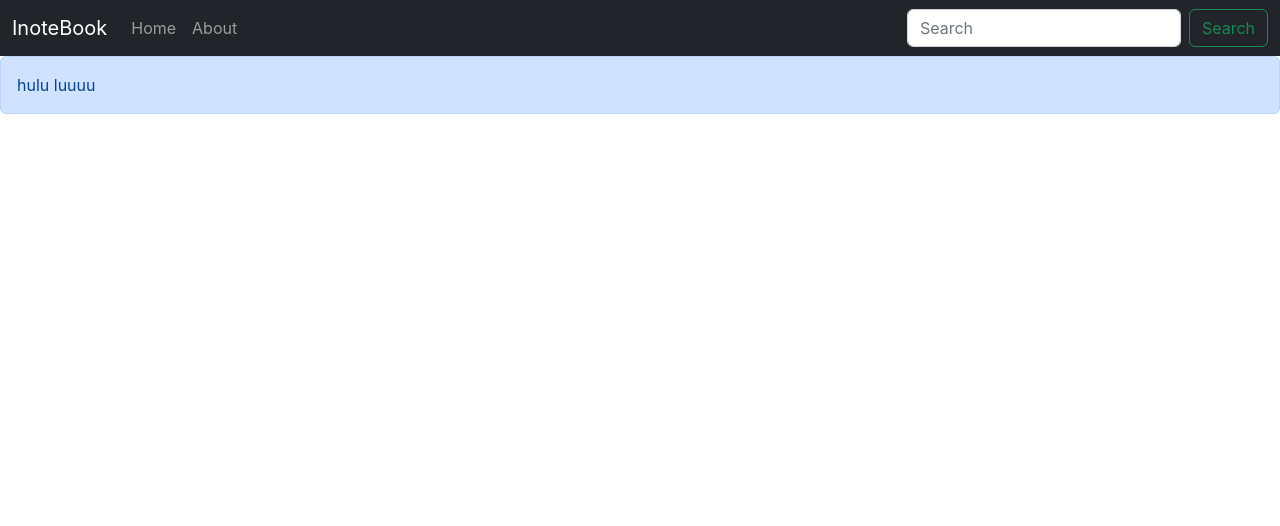
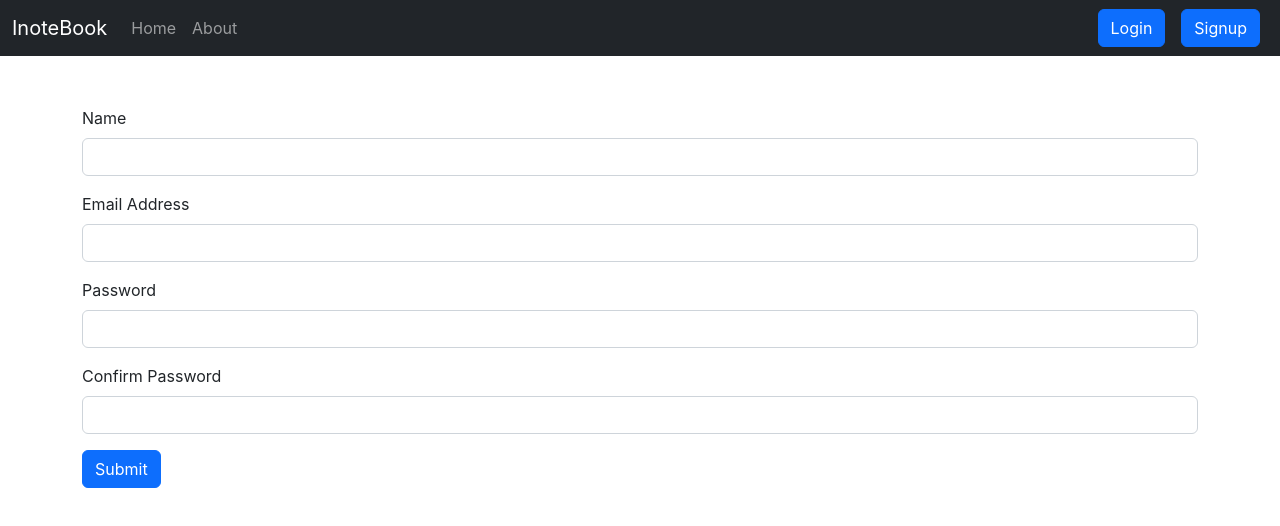
Before and after one commit to pranjal6314/inotebook, a React (Create React App) app: page /Signup in a window 1280 px wide. Shown: the top 526 px of the page. Built offline with nearby package versions, Linux system fonts and the light colour scheme.

Commit message:
adding login and signup page

```diff
--- a/package.json
+++ b/package.json
@@ -9,6 +9,7 @@
     "bcryptjs": "^2.4.3",
     "concurrently": "^7.5.0",
     "jsonwebtoken": "^8.5.1",
+    "node-sass": "^7.0.3",
     "react": "^18.2.0",
     "react-dom": "^18.2.0",
     "react-router-dom": "^6.4.2",
@@ -20,7 +21,7 @@
     "build": "react-scripts build",
     "test": "react-scripts test",
     "eject": "react-scripts eject",
-    "both":"concurrently \"npm run start\" \"nodemon backend/index.js\""
+    "both": "concurrently \"npm run start\" \"nodemon backend/index.js\""
   },
   "eslintConfig": {
     "extends": [
--- a/src/App.js
+++ b/src/App.js
@@ -10,6 +10,8 @@ import Home from './Components/Home';
 import About from './Components/About';
 import NoteState from './Context/notes/NoteState';
 import Alert from './Components/Alert';
+import Login from './Components/login/Login';
+import Signup from './Components/login/Signup' ;
 
 
 function App() {
@@ -24,6 +26,8 @@ function App() {
       <Routes>
           <Route path="/" element={<Home />} />
           <Route path="/About" element={<About />} />
+          <Route path="/Login" element={<Login />} />
+          <Route path="/Signup" element={<Signup />} />
       </Routes>
       </div>
     </Router>
--- a/src/Components/Addnote.js
+++ b/src/Components/Addnote.js
@@ -9,6 +9,7 @@ const Addnote = () => {
     const handleClick=(e)=>{
         e.preventDefault();
         addNote(note.title,note.description,note.tag);
+        setNote({title:"",description:"",tag:""});
     }
     const onchange=(e)=>{
             setNote({...note,[e.target.name]:e.target.value});
@@ -19,18 +20,18 @@ const Addnote = () => {
       <form>
         <div className="mb-3">
           <label htmlFor="title " className="form-label">Title</label>
-          <input type="text" className="form-control" id="title" name='title' aria-describedby="emailHelp" onChange={onchange}  />
+          <input type="text" className="form-control" id="title"minLength={5} value={note.title} required name='title' aria-describedby="emailHelp" onChange={onchange}  />
         </div>
         <div className="mb-3">
           <label htmlFor="description" className="form-label">Description</label>
-          <input type="text" name='description' className="form-control" id="description" onChange={onchange} />
+          <input type="text" name='description'minLength={5} value={note.description} required className="form-control" id="description" onChange={onchange} />
         </div>
         <div className="mb-3">
           <label htmlFor="tag" className="form-label">Tag</label>
-          <input type="text" name='tag' className="form-control" id="tag" onChange={onchange} />
+          <input type="text" name='tag'minLength={5} value={note.tag} required className="form-control" id="tag" onChange={onchange} />
         </div>
 
-        <button type="submit" className="btn btn-primary" onClick={handleClick}>Add Note</button>
+        <button  disabled={note.title.length<5 || note.description.length<5} type="submit" className="btn btn-primary" onClick={handleClick}>Add Note</button>
       </form>
     </div>
   )
--- a/src/Components/Alert.js
+++ b/src/Components/Alert.js
@@ -1,13 +1,18 @@
 import React from 'react'
 
-const Alert = (props) => {
-    return (
-        <div>
-            <div className="alert alert-primary" role="alert">
-                {props.message}
-            </div>
-        </div>
-    )
+function Alert(props) {
+    const capitalize=(word)=>{
+        let a=word.toLowerCase();
+        return a.charAt(0).toUpperCase()+a.slice(1);
+    }
+  return (
+    <div style={{height:"50px"}}>
+   {props.alert && <div className={`alert alert-${props.alert.type} alert-dismissible fade show`} role="alert">
+        <strong>{capitalize(props.alert.type)}</strong>: {props.alert.msg}
+        {/* <button    type="button" className="btn-close" data-bs-dismiss="alert" aria-label="Close"></button> */}
+    </div>}
+    </div>
+  )
 }
 
 export default Alert
--- a/src/Components/Notes.js
+++ b/src/Components/Notes.js
@@ -14,12 +14,12 @@ function Notes() {
   const refclose=useRef(null);
   const [note,setNote]=useState({id:"",etitle:"",edescription:"",etag:""});
   const updatenote=(currentNote)=>{
-    editNote(note.id,note.etitle,note.edescription,note.etag);
       ref.current.click();
       setNote({ id:currentNote._id, etitle:currentNote.title,edescription:currentNote.description,etag:currentNote.tag});
   }
   const handleClick=(e)=>{
     ref.current.click();
+    editNote(note.id,note.etitle,note.edescription,note.etag);
     console.log("hi")
 }
 const onchange=(e)=>{
@@ -29,7 +29,7 @@ const onchange=(e)=>{
 
     <>
           {/* <!-- Button trigger modal --> */}
-<button type="button" ref={ref} className="btn btn-primary" data-bs-toggle="modal" data-bs-target="#exampleModal">
+<button type="button" ref={ref} style={{}} className="btn btn-primary d-none" data-bs-toggle="modal" data-bs-target="#exampleModal">
   Launch demo modal
 </button>
         {/* <!-- Modal --> */}
@@ -45,11 +45,11 @@ const onchange=(e)=>{
                             <form>
                       <div className="mb-3">
                         <label htmlFor="etitle " className="form-label">Title</label>
-                        <input type="text" className="form-control" id="etitle" name='etitle' value={note.etitle} aria-describedby="emailHelp" onChange={onchange}  />
+                        <input type="text" minLength={5} required className="form-control" id="etitle" name='etitle' value={note.etitle} aria-describedby="emailHelp" onChange={onchange}  />
                       </div>
                       <div className="mb-3">
                         <label htmlFor="edescription" className="form-label">Description</label>
-                        <input type="text" name='edescription' className="form-control" value={note.edescription} id="edescription" onChange={onchange} />
+                        <input type="text" minLength={5} required name='edescription' className="form-control" value={note.edescription} id="edescription" onChange={onchange} />
                       </div>
                       <div className="mb-3">
                         <label htmlFor="etag" className="form-label">Tag</label>
@@ -63,7 +63,7 @@ const onchange=(e)=>{
               </div>
               <div className="modal-footer">
                 <button type="button" ref={refclose} className="btn btn-secondary" data-bs-dismiss="modal">Close</button>
-                <button type="button" onClick={handleClick} className="btn btn-primary">Update Note</button>
+                <button disabled={note.etitle.length<5 || note.edescription.length<5}  type="button" onClick={handleClick} className="btn btn-primary">Update Note</button>
               </div>
             </div>
           </div>
@@ -75,6 +75,7 @@ const onchange=(e)=>{
     <Addnote/>
     <div className='row my-3'>
       <h2>Your Notes</h2>
+      {notes.length===0 &&'No Notes to display'}
       {notes.map((note)=>{
         return <NoteItem key={note._id} updatenote={updatenote} note={note}/>
 
--- /dev/null
+++ b/src/Components/login/Login.js
@@ -0,0 +1,52 @@
+import React,{useState} from 'react'
+import {useNavigate } from  "react-router-dom";
+import './login.css'
+const Login = () => {
+  const [credentials,setCredentials]=useState({email:"",password:""});
+  const history = useNavigate()
+  const handleSubmit= async(e)=>{
+    e.preventDefault();
+    const response = await fetch(`http://localhost:5000/api/auth/login`, {
+      method: 'POST',
+      headers: {
+        'Content-Type': 'application/json',
+
+      },body:JSON.stringify({email:credentials.email,password:credentials.password})
+    });
+    const json= await response.json();
+    console.log(json);
+    if(json.success){
+      //save the auth token and redirect
+      localStorage.setItem('token',json.authtoken);
+      //for redirecting we use usehistory hook
+      history("/");
+    }else{
+      alert("Invalid Credentials");
+    }
+
+
+  }
+  const onchange=(e)=>{
+    setCredentials({...credentials,[e.target.name]:e.target.value});
+}
+  return (
+
+    <div>
+      <form onSubmit={handleSubmit}>
+
+  <div className="mb-3">
+    <label htmlFor="email" className="form-label">Email Address</label>
+    <input type="email" className="form-control" id="email" onChange={onchange} value={credentials.email} name='email'/>
+  </div>
+  <div className="mb-3">
+    <label htmlFor="password" className="form-label">Password</label>
+    <input type="password" className="form-control" value={credentials.password} onChange={onchange} id="password" name='password'/>
+  </div>
+
+  <button type="submit" className="btn btn-primary" >Submit</button>
+</form>
+    </div>
+  )
+}
+
+export default Login
--- /dev/null
+++ b/src/Components/login/Signup.js
@@ -0,0 +1,59 @@
+import React,{useState} from 'react'
+import {useNavigate } from  "react-router-dom";
+// import './signup.css'
+const Signup = () => {
+  const [credentials,setCredentials]=useState({name:"",email:"",password:"",Cpassword:""});
+  const history = useNavigate()
+  const handleSubmit= async(e)=>{
+    e.preventDefault();
+    const {name,email,password,Cpassword}=credentials;
+    const response = await fetch(`http://localhost:5000/api/auth/CreateUser/`, {
+      method: 'POST',
+      headers: {
+        'Content-Type': 'application/json',
+
+      },body:JSON.stringify({name,email,password})
+    });
+    const json= await response.json();
+    console.log(json);
+
+      //save the auth token and redirect
+      localStorage.setItem('token',json.authtoken);
+      //for redirecting we use usehistory hook
+      history("/");
+
+
+
+  }
+  const onchange=(e)=>{
+    setCredentials({...credentials,[e.target.name]:e.target.value});
+}
+  return (
+    <div>
+      <form onSubmit={handleSubmit}>
+
+  <div className="mb-3">
+    <label htmlFor="name" className="form-label">Name</label>
+    <input type="text" className="form-control" id="name" onChange={onchange} value={credentials.name} name='name'/>
+  </div>
+  <div className="mb-3">
+    <label htmlFor="email" className="form-label">Email Address</label>
+    <input type="email" className="form-control" id="email" onChange={onchange} value={credentials.email} name='email'/>
+  </div>
+  <div className="mb-3">
+    <label htmlFor="password" className="form-label">Password</label>
+    <input type="password" className="form-control" value={credentials.password} onChange={onchange} minLength={5} required id="password" name='password'/>
+  </div>
+  <div className="mb-3">
+    <label htmlFor="Cpassword" className="form-label">Confirm Password</label>
+    <input type="password" className="form-control" value={credentials.Cpassword} onChange={onchange}minLength={5} required id="Cpassword" name='Cpassword'/>
+  </div>
+
+  <button type="submit" className="btn btn-primary" >Submit</button>
+</form>
+
+    </div>
+  )
+}
+
+export default Signup
--- /dev/null
+++ b/src/Components/login/signup.css
@@ -0,0 +1,120 @@
+
+
+  .login {
+    overflow: hidden;
+    background-color: white;
+    padding: 40px 30px 30px 30px;
+    border-radius: 10px;
+    position: absolute;
+    /* top: 50%; */
+    left: 50%;
+    /* width: 400px;
+    -webkit-transform: translate(-50%, -50%);
+    -moz-transform: translate(-50%, -50%);
+    -ms-transform: translate(-50%, -50%);
+    -o-transform: translate(-50%, -50%);
+    transform: translate(-50%, -50%);
+    -webkit-transition: -webkit-transform 300ms, box-shadow 300ms;
+    -moz-transition: -moz-transform 300ms, box-shadow 300ms;
+    transition: transform 300ms, box-shadow 300ms;
+    box-shadow: 5px 10px 10px rgba(2, 128, 144, 0.2); */
+  }
+  .login::before, .login::after {
+    content: "";
+    position: absolute;
+    width: 600px;
+    height: 600px;
+    border-top-left-radius: 40%;
+    border-top-right-radius: 45%;
+    border-bottom-left-radius: 35%;
+    border-bottom-right-radius: 40%;
+    z-index: -1;
+  }
+  .login::before {
+    left: 40%;
+    bottom: -130%;
+    background-color: rgba(69, 105, 144, 0.15);
+    -webkit-animation: wawes 6s infinite linear;
+    -moz-animation: wawes 6s infinite linear;
+    animation: wawes 6s infinite linear;
+  }
+  .login::after {
+    left: 35%;
+    bottom: -125%;
+    background-color: rgba(2, 128, 144, 0.2);
+    -webkit-animation: wawes 7s infinite;
+    -moz-animation: wawes 7s infinite;
+    animation: wawes 7s infinite;
+  }
+  .login > input {
+    font-family: "Asap", sans-serif;
+    display: block;
+    border-radius: 5px;
+    font-size: 16px;
+    background: white;
+    width: 100%;
+    border: 0;
+    padding: 10px 10px;
+    margin: 15px -10px;
+  }
+  .login > button {
+    font-family: "Asap", sans-serif;
+    cursor: pointer;
+    color: #fff;
+    font-size: 16px;
+    text-transform: uppercase;
+    width: 80px;
+    border: 0;
+    padding: 10px 0;
+    margin-top: 10px;
+    margin-left: -5px;
+    border-radius: 5px;
+    background-color: #f45b69;
+    -webkit-transition: background-color 300ms;
+    -moz-transition: background-color 300ms;
+    transition: background-color 300ms;
+  }
+  .login > button:hover {
+    background-color: #f24353;
+  }
+
+  @-webkit-keyframes wawes {
+    from {
+      -webkit-transform: rotate(0);
+    }
+    to {
+      -webkit-transform: rotate(360deg);
+    }
+  }
+  @-moz-keyframes wawes {
+    from {
+      -moz-transform: rotate(0);
+    }
+    to {
+      -moz-transform: rotate(360deg);
+    }
+  }
+  @keyframes wawes {
+    from {
+      -webkit-transform: rotate(0);
+      -moz-transform: rotate(0);
+      -ms-transform: rotate(0);
+      -o-transform: rotate(0);
+      transform: rotate(0);
+    }
+    to {
+      -webkit-transform: rotate(360deg);
+      -moz-transform: rotate(360deg);
+      -ms-transform: rotate(360deg);
+      -o-transform: rotate(360deg);
+      transform: rotate(360deg);
+    }
+  }
+  a {
+    text-decoration: none;
+    color: rgba(255, 255, 255, 0.6);
+    position: absolute;
+    right: 10px;
+    bottom: 10px;
+    font-size: 12px;
+  }
--- a/src/Components/navbar.js
+++ b/src/Components/navbar.js
@@ -25,9 +25,10 @@ function Navbar() {
 
 
       </ul>
-      <form className="d-flex" role="search">
-        <input className="form-control me-2" type="search" placeholder="Search" aria-label="Search"/>
-        <button className="btn btn-outline-success" type="submit">Search</button>
+      <form className="d-flex" >
+        <Link to="/Login" className='btn btn-primary mx-2' role="button">Login</Link>
+        <Link to="/Signup" className='btn btn-primary mx-2' role="button">Signup</Link>
+
       </form>
     </div>
   </div>
--- a/src/Context/notes/NoteState.js
+++ b/src/Context/notes/NoteState.js
@@ -36,17 +36,19 @@ const NoteState=(props)=>{
 
           }, body: JSON.stringify({title,description,tag})
         });
-        const json= response.json();
+        const note= await response.json();
+        // const note={"_id": "6350dadb1934e8cf7950838e3",
+        // "user": "634d5a3abd8867d0ff9836c8",
+        // "title":title,
+        // "description": description,
+        // "tag": tag,
+        // "date": "2022-10-20T05:21:31.193Z",
+        // "__v": 0}
+        setNotes(notes.concat(note));
+          console.log(note);
 
 
-        const note={"_id": "6350dadb1934e8cf7950838e3",
-        "user": "634d5a3abd8867d0ff9836c8",
-        "title":title,
-        "description": description,
-        "tag": tag,
-        "date": "2022-10-20T05:21:31.193Z",
-        "__v": 0}
-        setNotes(notes.concat(note));
+
 
       }
 
@@ -95,7 +97,7 @@ const NoteState=(props)=>{
 
         for (let index = 0; index < newnote.length; index++) {
           const element = newnote[index];
-          if(index._id===id){
+          if(element._id===id){
             newnote[index].title=title;
             newnote[index].description=description;
             newnote[index].tag=tag;
```
Also changed, not shown: src/Components/login/login.css (added), 2 other files (tests, documents, lock files or other folders).
